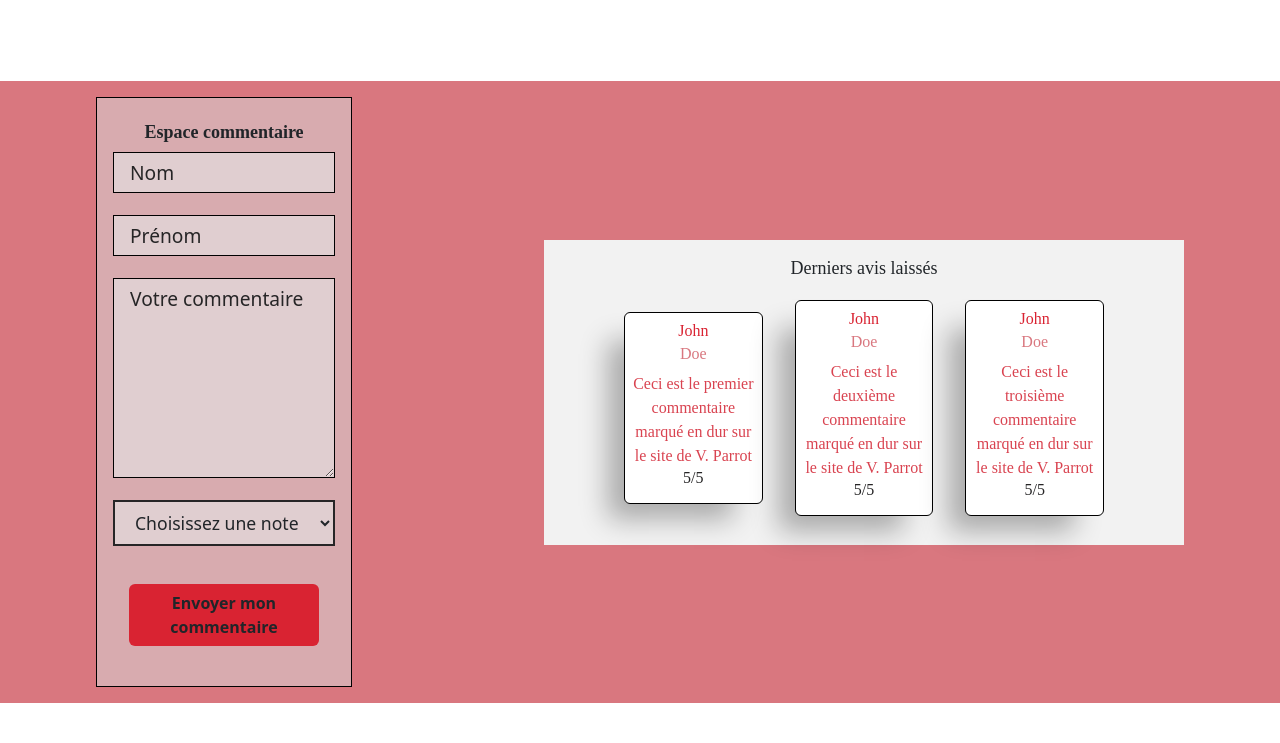
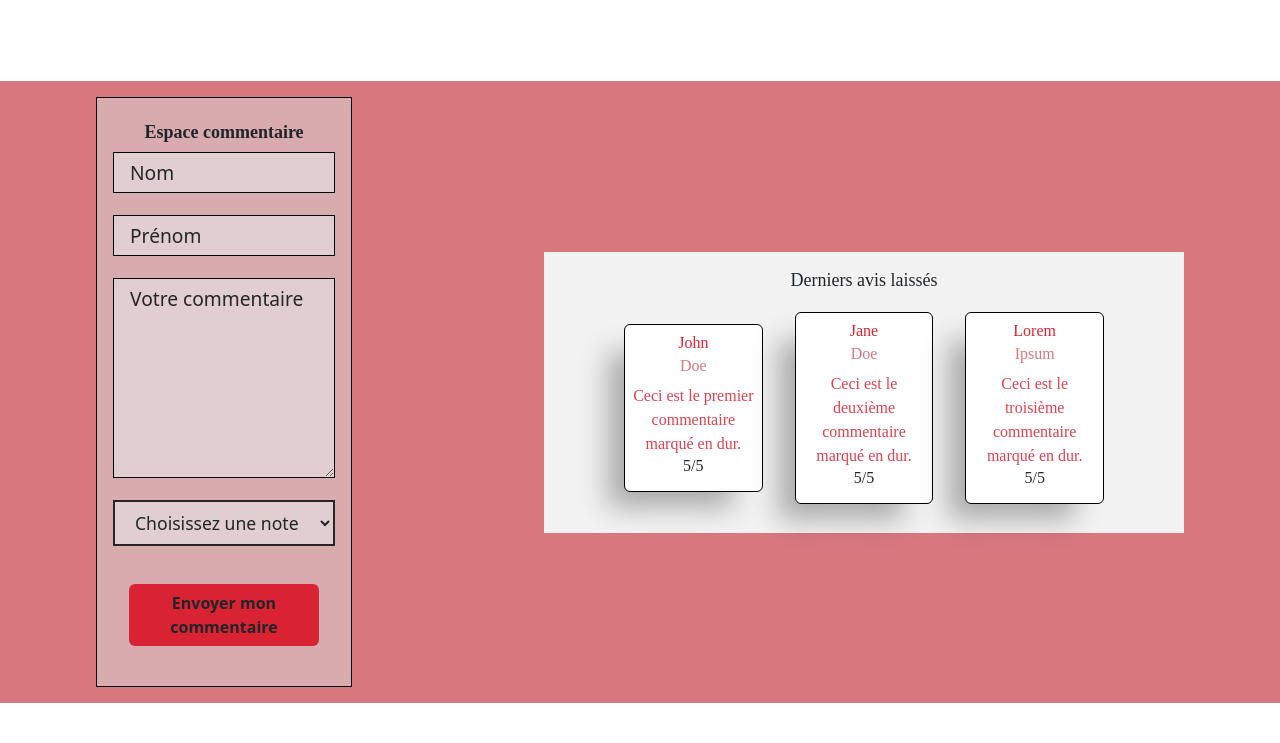
Before and after one commit to MattEnjoys/Garage-V.Parrot, a PHP site: page / in a window 1280 px wide. Shown: the part 2719-3462 px from the top of the page. Run offline with PHP 8.4, Linux system fonts and the light colour scheme; some web fonts are replaced.

Commit message:
index.php boosted => OK.

```diff
--- a/index.php
+++ b/index.php
@@ -1,5 +1,6 @@
 <?php
 require_once __DIR__ . "/lib/services.php";
+require_once __DIR__ . "/lib/customers.php";
 require_once __DIR__ . "/templates/header.php";
 $currentPageCSS = getCurrentPageCSS();
 ?>
@@ -195,63 +196,11 @@ $currentPageCSS = getCurrentPageCSS();
             </h5>
         </div>
         <div class="CardCustomers">
-            <!-- Avis 1 -->
-            <div class="card m-3">
-                <div class="card-body m-2">
-                    <h5 class="card-title1 Red1 h3-p">John</h5>
-                    <h6 class="card-subtitle Pink h3-p mb-2">
-                        Doe
-                    </h6>
-                    <p class="card-text Red2 h3-p">
-                        Ceci est le premier commentaire marqué en
-                        dur sur le site de V. Parrot
-                    </p>
-                    <div>
-                        <h5 class="card-title1 text-center h3-p Black">
-                            5/5
-                        </h5>
-                    </div>
-                </div>
-            </div>
-            <!-- Fin Avis 1 -->
-            <!-- Avis 2 -->
-            <div class="card m-3">
-                <div class="card-body m-2">
-                    <h5 class="card-title1 Red1 h3-p">John</h5>
-                    <h6 class="card-subtitle Pink h3-p mb-2">
-                        Doe
-                    </h6>
-                    <p class="card-text Red2 h3-p">
-                        Ceci est le deuxième commentaire marqué en
-                        dur sur le site de V. Parrot
-                    </p>
-                    <div>
-                        <h5 class="card-title1 text-center h3-p Black">
-                            5/5
-                        </h5>
-                    </div>
-                </div>
-            </div>
-            <!-- Fin Avis 2 -->
-            <!-- Avis 3 -->
-            <div class="card m-3">
-                <div class="card-body m-2">
-                    <h5 class="card-title1 Red1 h3-p">John</h5>
-                    <h6 class="card-subtitle Pink h3-p mb-2">
-                        Doe
-                    </h6>
-                    <p class="card-text Red2 h3-p">
-                        Ceci est le troisième commentaire marqué en
-                        dur sur le site de V. Parrot
-                    </p>
-                    <div>
-                        <h5 class="card-title1 text-center h3-p Black">
-                            5/5
-                        </h5>
-                    </div>
-                </div>
-            </div>
-            <!-- Fin Avis 3 -->
+            <!-- Avis -->
+            <?php foreach ($customers as $key => $customer) {
+                require __DIR__ . "/templates/customer_part.php";
+            } ?>
+            <!-- Fin Avis -->
         </div>
     </div>
     <!-- Fin Avis clients -->
--- /dev/null
+++ b/lib/customers.php
@@ -0,0 +1,22 @@
+<?php
+
+$customers = [
+    [
+        "firstname" => "John",
+        "lastname" => "Doe",
+        "content" => "Ceci est le premier commentaire marqué en dur.",
+        "note" => "5/5"
+    ],
+    [
+        "firstname" => "Jane",
+        "lastname" => "Doe",
+        "content" => "Ceci est le deuxième commentaire marqué en dur.",
+        "note" => "5/5"
+    ],
+    [
+        "firstname" => "Lorem",
+        "lastname" => "Ipsum",
+        "content" => "Ceci est le troisième commentaire marqué en dur.",
+        "note" => "5/5"
+    ]
+];
--- a/templates/card_part.php
+++ b/templates/card_part.php
@@ -1,7 +1,7 @@
 <?php
-require_once __DIR__ . "/lib/cards.php";
+// require_once __DIR__ . "/lib/cards.php";
 ?>
-
+<div class="CardCustomers">
     <div class="ContentCard col d-flex justify-content-center p-3">
         <div class="card B-Grey">
             <div class="card-body">
@@ -14,3 +14,4 @@ require_once __DIR__ . "/lib/cards.php";
             </div>
         </div>
     </div>
+</div>
--- /dev/null
+++ b/templates/customer_part.php
@@ -0,0 +1,18 @@
+<div class="card m-3">
+    <div class="card-body m-2">
+        <h5 class="card-title1 Red1 h3-p">
+            <?= $customer["firstname"] ?>
+        </h5>
+        <h6 class="card-subtitle Pink h3-p mb-2">
+            <?= $customer["lastname"] ?>
+        </h6>
+        <p class="card-text Red2 h3-p">
+            <?= $customer["content"] ?>
+        </p>
+        <div>
+            <h5 class="card-title1 text-center h3-p Black">
+                <?= $customer["note"] ?>
+            </h5>
+        </div>
+    </div>
+</div>
```
Also changed, not shown: README.md. Lines whose indentation alone changed are shown as unchanged.
